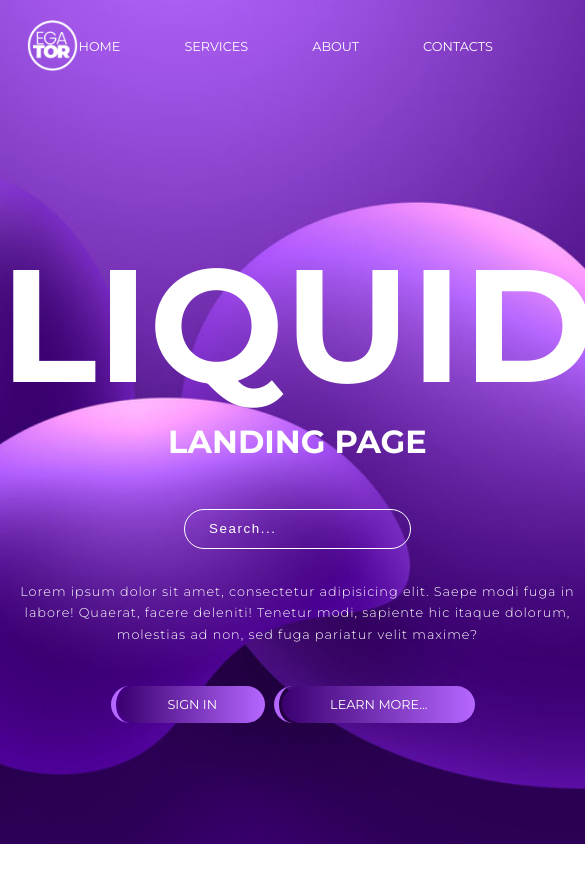
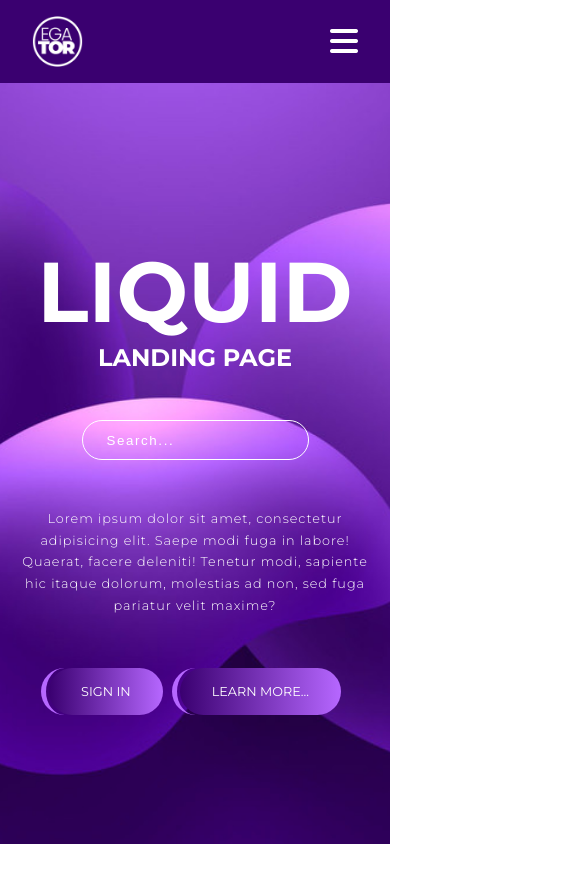
Before and after one commit to j-pcgoncalves/liquid_landing_page, a plain HTML site: page index.html in a window 390 px wide. Shown: the whole page, 585 px wide, since content can reach past the window. Drawn offline with Linux system fonts and the light colour scheme.

Commit message:
make website responsive

```diff
--- a/style.css
+++ b/style.css
@@ -30,7 +30,6 @@ nav {
     position: fixed;
     width: 100%;
     z-index: 10;
-    margin-top: 20px;
 }
 
 nav .container {
@@ -39,6 +38,7 @@ nav .container {
     display: flex;
     align-items: center;
     justify-content: space-between;
+    padding: 1rem 0;
 }
 
 nav .container img {
@@ -138,3 +138,72 @@ section .container a::before {
 section .container a:hover {
     background: linear-gradient(to left, var(--color-secondary), var(--color-primary));
 }
+
+/* -------------------------------- MEDIA QUERY FOR SMALLER SCREENS---------------------------- */
+@media screen and (max-width: 700px) {
+    /* NAVIGATION */
+    nav .container {
+        width: 100%;
+        padding: 1rem;
+        background: var(--color-secondary);
+    }
+
+    nav img {
+        margin-left: 1rem;
+    }
+
+    /* NAVBAR */
+    nav .container #toggleNav {
+        display: inline-block;
+        color: var(--color-light);
+        font-size: 2rem;
+        margin-right: 1rem;
+        cursor: pointer;
+        transition: all 300ms ease;
+    }
+
+    nav .container #toggleNav:hover {
+        color: var(--color-tertiary);
+    }
+
+    nav .container #showNav:checked ~ ul {
+        display: block;
+    }
+
+    nav .container ul {
+        display: none;
+        position: absolute;
+        left: 0rem;
+        top: 100%;
+        width: 100%;
+    }
+
+    nav .container ul li {
+        text-align: center;
+        background: var(--color-primary);
+        padding: 2rem 0;
+        transition: all 300ms ease;
+        cursor: pointer;
+    }
+
+    nav .container ul li:hover {
+        background: var(--color-tertiary);
+    }
+
+    /* HEADER SECTION */
+    section .container h1 {
+        font-size: 5.3rem;
+    }
+
+    section .container h3 {
+        font-size: 1.5rem;
+    }
+
+    p {
+        padding: 1rem;
+    }
+
+    section .container a {
+        padding: 1rem 2rem;
+    }
+}
```
